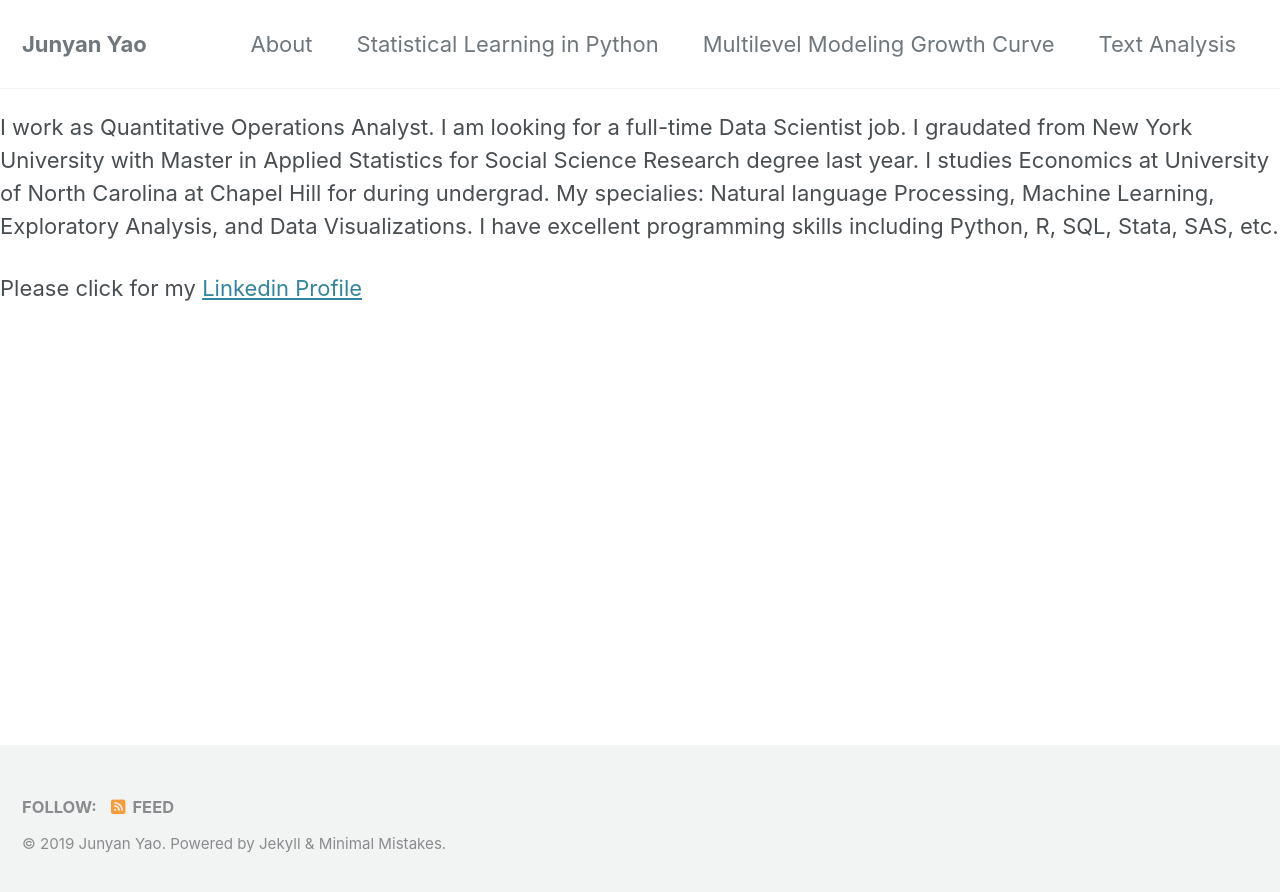
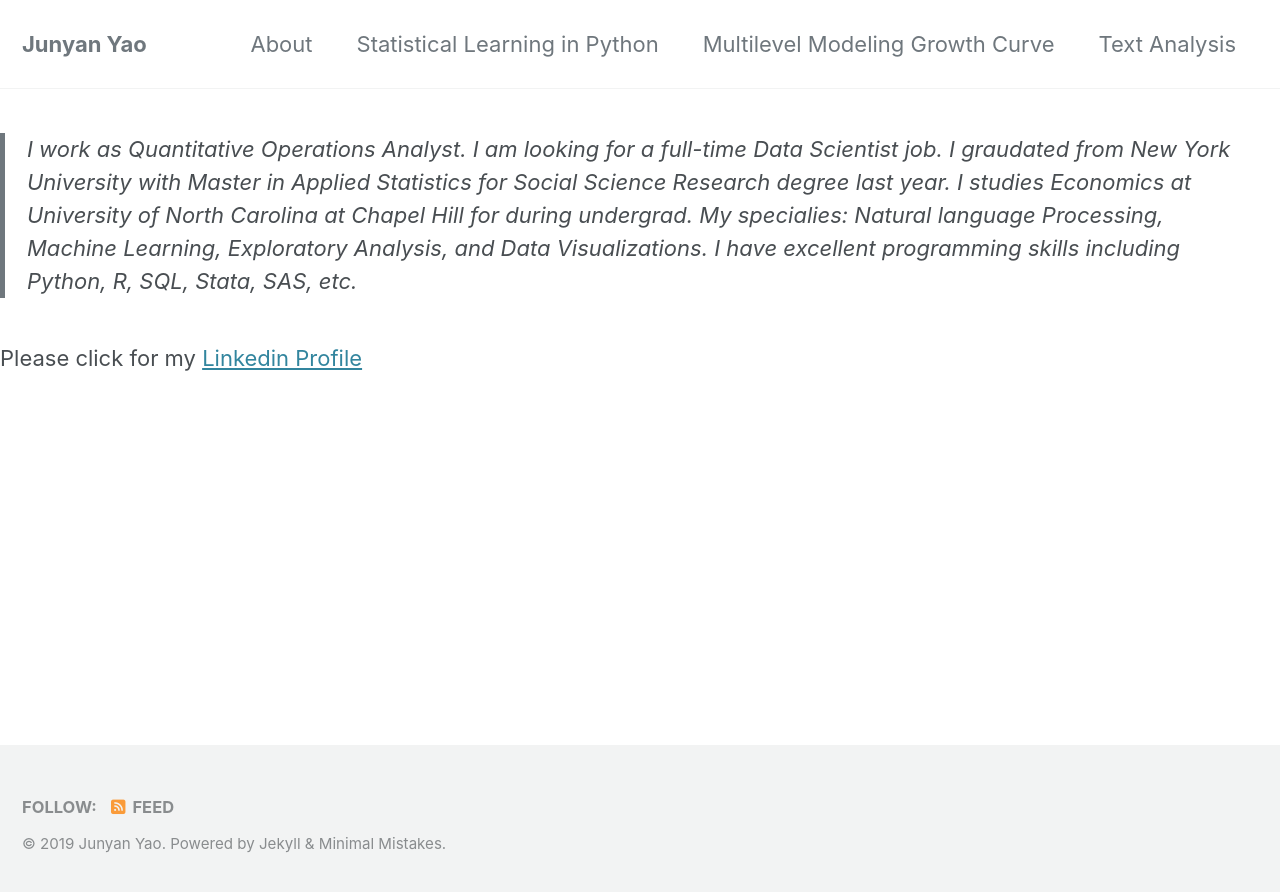
Before and after one commit to junyanyao/junyanyao.github.io, a Jekyll site: the page built from _pages/about.md, in a window 1280 px wide. Shown: the top 892 px of the page. Built offline with Jekyll 4.4.1, drawn with Linux system fonts in a browser that asks for light colours; cached includes are drawn as plain includes; nearby versions of some CDN libraries; our own code applies the rules of GitHub Pages for plain Markdown files.

```diff
--- a/_pages/about.md
+++ b/_pages/about.md
@@ -6,7 +6,7 @@ header:
 ---
 
 
-<p> I work as Quantitative Operations Analyst. I am looking for a full-time Data Scientist job. I graudated from New York University with Master in Applied Statistics for Social Science Research degree last year. I studies Economics at University of North Carolina at Chapel Hill for during undergrad. My specialies: Natural language Processing, Machine Learning, Exploratory Analysis, and Data Visualizations. I have excellent programming skills including Python, R, SQL, Stata, SAS, etc. </p>
+> I work as Quantitative Operations Analyst. I am looking for a full-time Data Scientist job. I graudated from New York University with Master in Applied Statistics for Social Science Research degree last year. I studies Economics at University of North Carolina at Chapel Hill for during undergrad. My specialies: Natural language Processing, Machine Learning, Exploratory Analysis, and Data Visualizations. I have excellent programming skills including Python, R, SQL, Stata, SAS, etc.
 
 
 Please click for my [Linkedin Profile](https://www.linkedin.com/in/junyanyao/)
```
